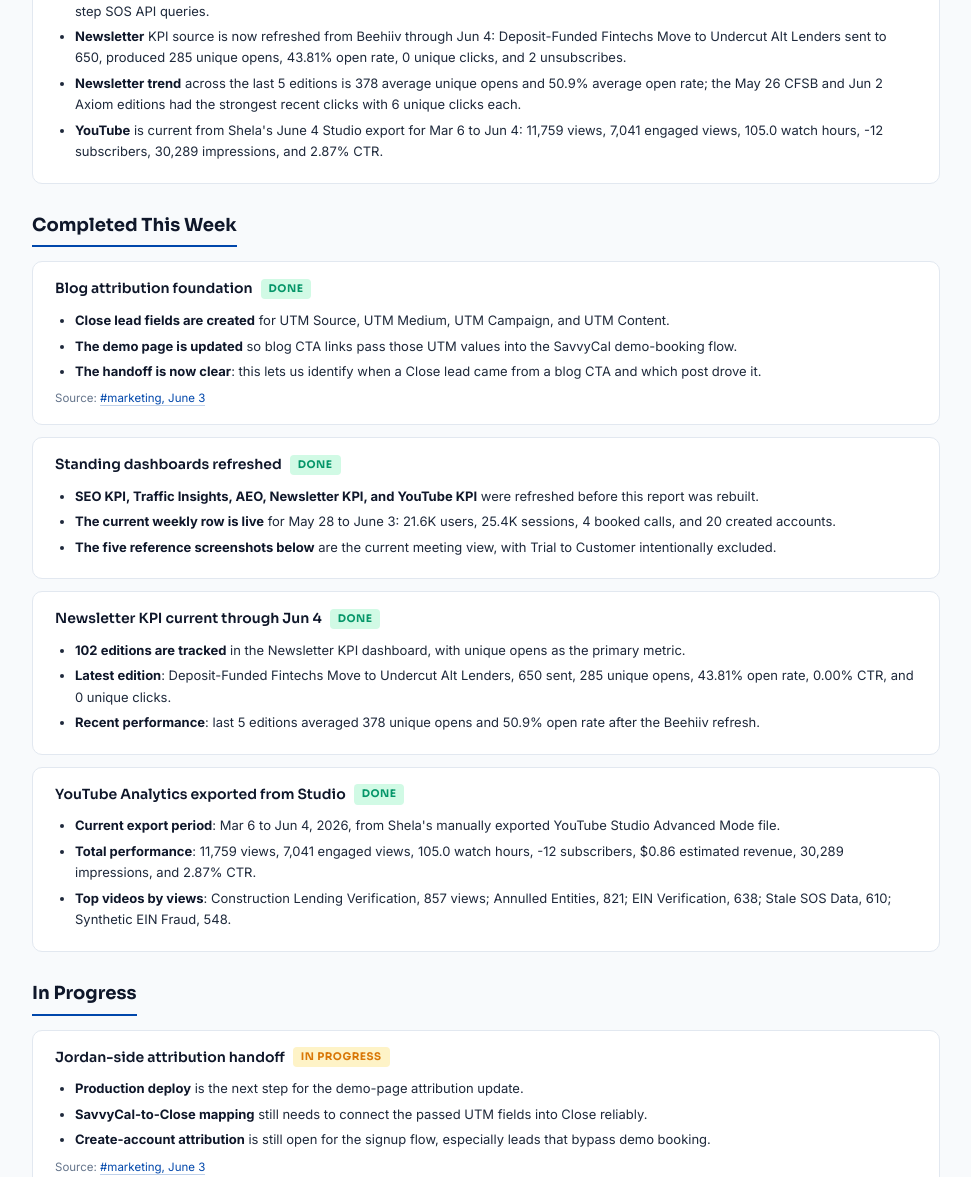
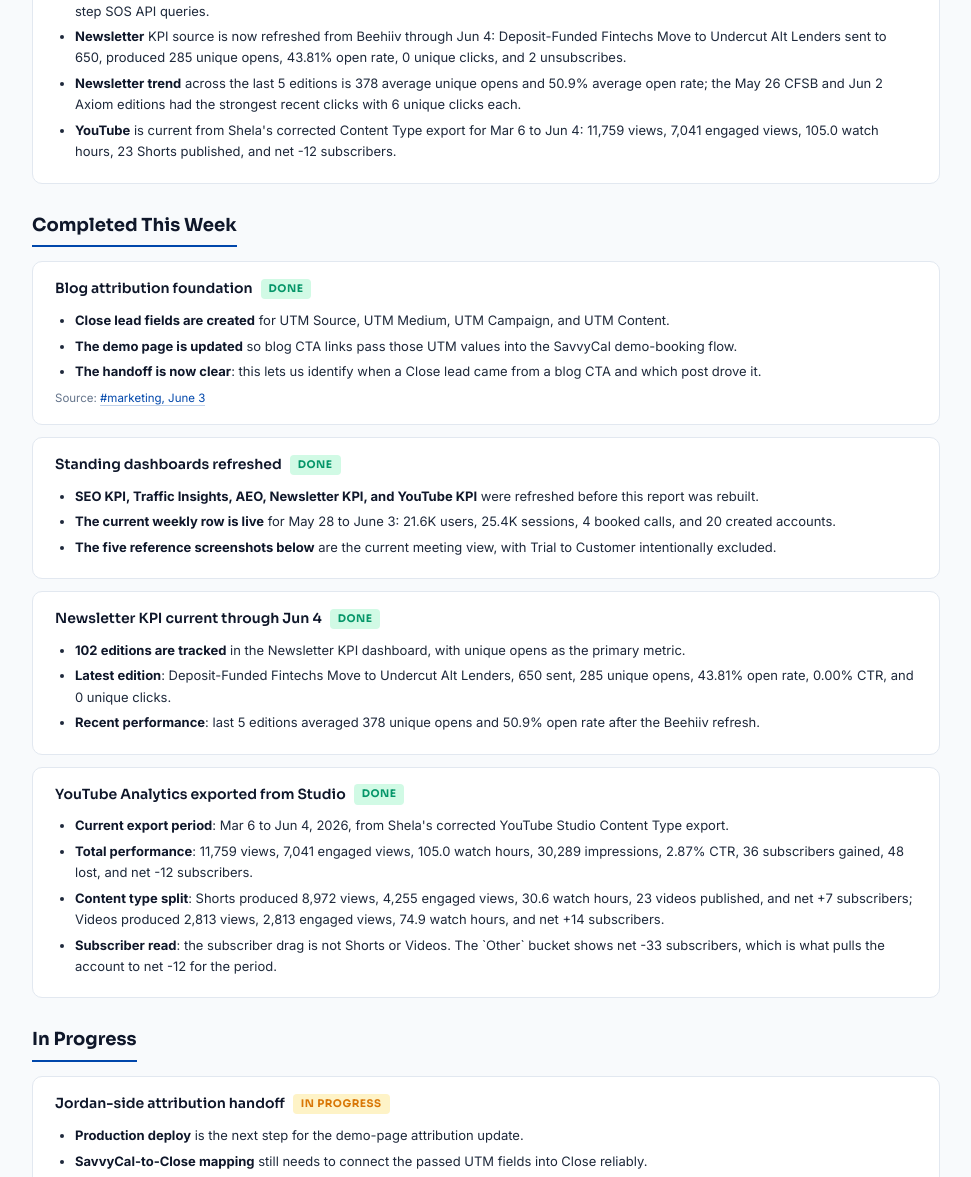
Before and after one commit to cobaltshela/cobalt-weekly-status, a plain HTML site: page index.html in a window 1280 px wide. Shown: the part 687-1864 px from the top of the page, without its empty margins (154-1125 px from the left). Drawn offline with Linux system fonts and the light colour scheme.

Commit message:
Correct YouTube report to content type export

```diff
--- a/index.html
+++ b/index.html
@@ -79,7 +79,7 @@
         <li><strong>AEO gaps</strong> are still high-intent state lookup and legitimacy prompts, including registered-business checks, Texas, New York, and step-by-step SOS API queries.</li>
         <li><strong>Newsletter</strong> KPI source is now refreshed from Beehiiv through Jun 4: Deposit-Funded Fintechs Move to Undercut Alt Lenders sent to 650, produced 285 unique opens, 43.81% open rate, 0 unique clicks, and 2 unsubscribes.</li>
         <li><strong>Newsletter trend</strong> across the last 5 editions is 378 average unique opens and 50.9% average open rate; the May 26 CFSB and Jun 2 Axiom editions had the strongest recent clicks with 6 unique clicks each.</li>
-        <li><strong>YouTube</strong> is current from Shela's June 4 Studio export for Mar 6 to Jun 4: 11,759 views, 7,041 engaged views, 105.0 watch hours, -12 subscribers, 30,289 impressions, and 2.87% CTR.</li>
+        <li><strong>YouTube</strong> is current from Shela's corrected Content Type export for Mar 6 to Jun 4: 11,759 views, 7,041 engaged views, 105.0 watch hours, 23 Shorts published, and net -12 subscribers.</li>
       </ul>
     </div>
   </section>
@@ -117,9 +117,10 @@
     <div class="group">
       <h3>YouTube Analytics exported from Studio <span class="pill">Done</span></h3>
       <ul>
-        <li><strong>Current export period</strong>: Mar 6 to Jun 4, 2026, from Shela's manually exported YouTube Studio Advanced Mode file.</li>
-        <li><strong>Total performance</strong>: 11,759 views, 7,041 engaged views, 105.0 watch hours, -12 subscribers, $0.86 estimated revenue, 30,289 impressions, and 2.87% CTR.</li>
-        <li><strong>Top videos by views</strong>: Construction Lending Verification, 857 views; Annulled Entities, 821; EIN Verification, 638; Stale SOS Data, 610; Synthetic EIN Fraud, 548.</li>
+        <li><strong>Current export period</strong>: Mar 6 to Jun 4, 2026, from Shela's corrected YouTube Studio Content Type export.</li>
+        <li><strong>Total performance</strong>: 11,759 views, 7,041 engaged views, 105.0 watch hours, 30,289 impressions, 2.87% CTR, 36 subscribers gained, 48 lost, and net -12 subscribers.</li>
+        <li><strong>Content type split</strong>: Shorts produced 8,972 views, 4,255 engaged views, 30.6 watch hours, 23 videos published, and net +7 subscribers; Videos produced 2,813 views, 2,813 engaged views, 74.9 watch hours, and net +14 subscribers.</li>
+        <li><strong>Subscriber read</strong>: the subscriber drag is not Shorts or Videos. The `Other` bucket shows net -33 subscribers, which is what pulls the account to net -12 for the period.</li>
       </ul>
     </div>
   </section>
```
